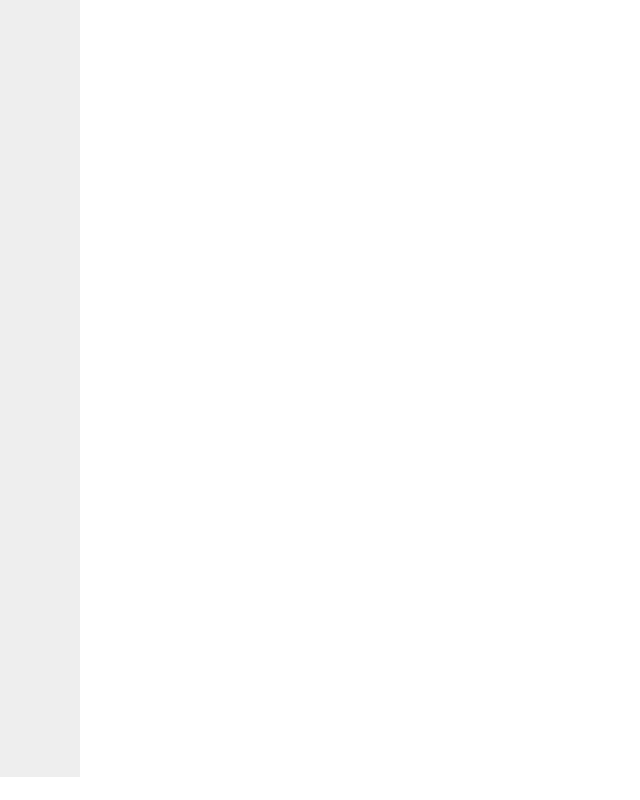
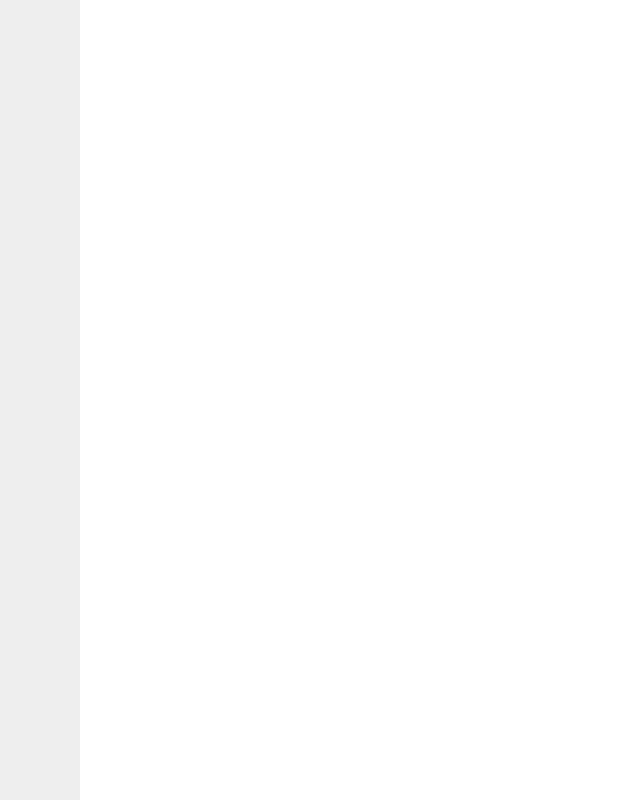
Before and after one commit to tchayen/gatsby-react-docs-example, a Gatsby site in the folder docs/: page / in a window 1280 px wide. Shown: the whole page, without its empty margins (0-640 px from the left). Built offline with nearby package versions, Linux system fonts and the light colour scheme; Gatsby itself is replaced by a stand-in of ours; a web font is replaced by a local one.

Commit message:
Update README

```diff
--- a/docs/src/components/Sidebar.js
+++ b/docs/src/components/Sidebar.js
@@ -7,6 +7,7 @@ const Sidebar = ({ files, currentName }) => (
   <ul
     style={{
       marginLeft: 0,
+      marginBottom: 0,
       backgroundColor: `#eee`,
       listStyleType: `none`,
       paddingLeft: `${PADDING}px`,
--- a/docs/src/pages/index.js
+++ b/docs/src/pages/index.js
@@ -1,8 +1,6 @@
 import React from "react"
-import { Link } from "gatsby"
 
 import Layout from "../components/layout"
-import Image from "../components/image"
 import SEO from "../components/seo"
 
 const IndexPage = () => (
--- a/package.json
+++ b/package.json
@@ -2,7 +2,6 @@
   "dependencies": {
     "react": "^16.13.1",
     "react-dom": "^16.13.1",
-    "react-native": "^0.62.2",
-    "styled-components": "^5.1.0"
+    "react-native": "^0.62.2"
   }
 }
```
Also changed, not shown: README.md (added), screenshot.png (added), 1 other file.
